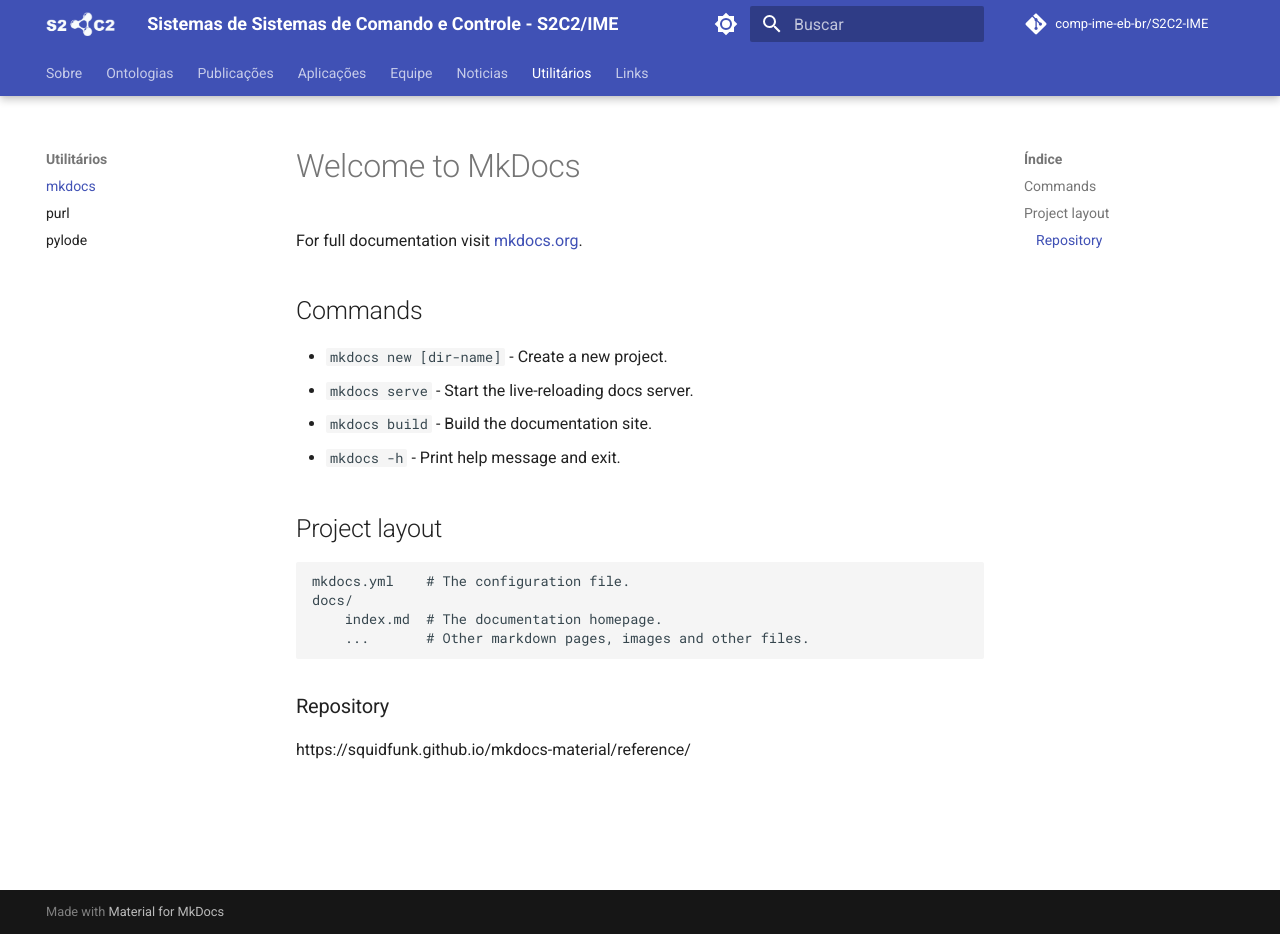
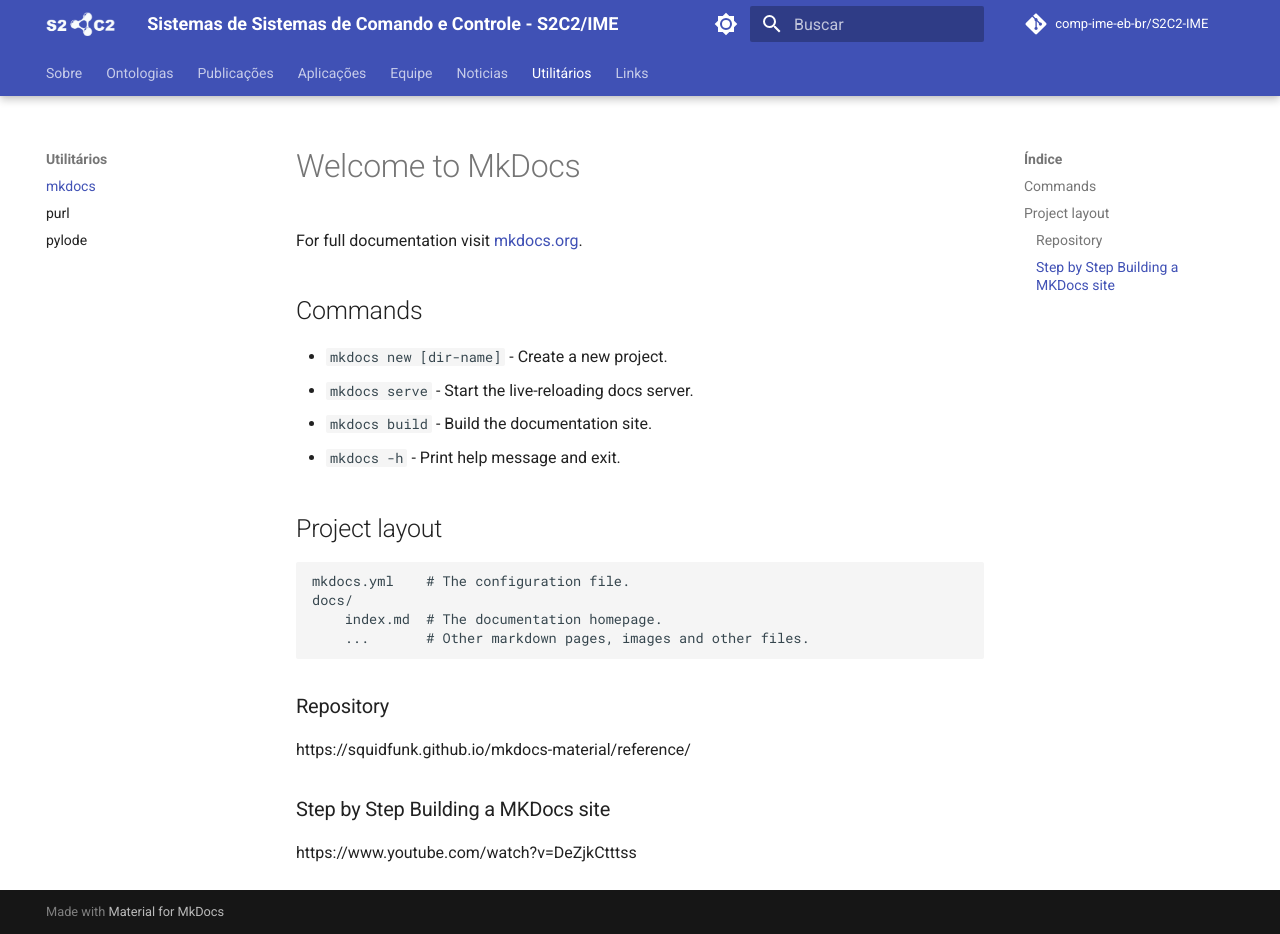
Before and after one commit to comp-ime-eb-br/S2C2-IME, an MkDocs documentation site: the page built from docs/util/mkdocs.md, in a window 1280 px wide and 934 px high. Built offline with MkDocs 1.6.1 and Material for MkDocs 9.7.7, drawn with Linux system fonts in a browser that asks for light colours; comment, search, counter and statistics services are not loaded.

```diff
--- a/docs/util/mkdocs.md
+++ b/docs/util/mkdocs.md
@@ -19,3 +19,7 @@
 ### Repository
 
 https://squidfunk.github.io/mkdocs-material/reference/
+
+### Step by Step Building a MKDocs site
+
+https://www.youtube.com/watch?v=DeZjkCtttss
```
